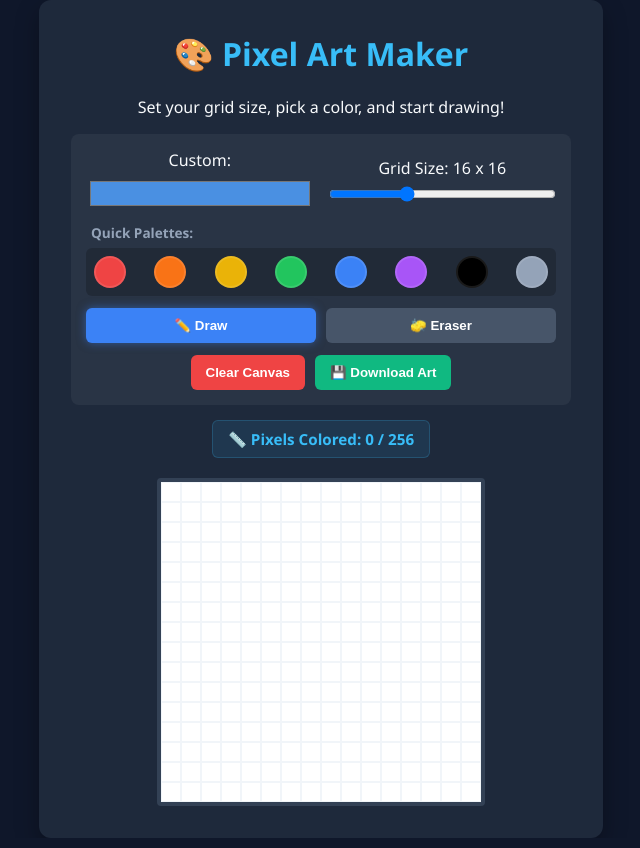
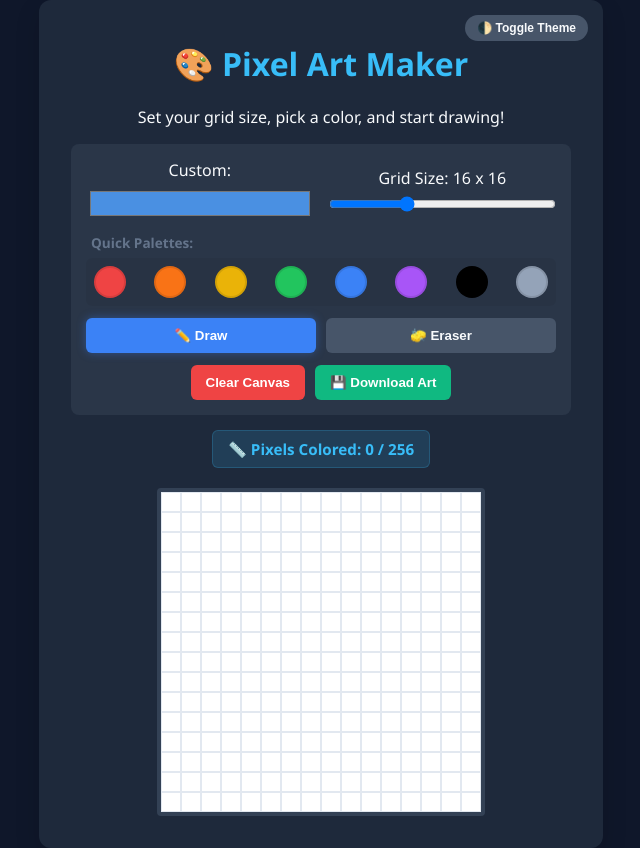
Before and after one commit to snehavish595/pixel-art-maker, a plain HTML site: page index.html in a window 1280 px wide. Shown: the whole page, without its empty margins (319-959 px from the left). Drawn offline with Linux system fonts and the light colour scheme.

Commit message:
feat: implement light and dark theme switcher toggle

```diff
--- a/index.html
+++ b/index.html
@@ -9,6 +9,8 @@
 <body>
 
     <div class="container">
+        <button id="themeToggleBtn" class="theme-btn">🌓 Toggle Theme</button>
+
         <h1>🎨 Pixel Art Maker</h1>
         <p>Set your grid size, pick a color, and start drawing!</p>
 
--- a/script.js
+++ b/script.js
@@ -8,9 +8,10 @@ const coloredCountDisplay = document.getElementById('coloredCount');
 const totalCountDisplay = document.getElementById('totalCount');
 const drawModeBtn = document.getElementById('drawModeBtn');
 const eraseModeBtn = document.getElementById('eraseModeBtn');
+const swatches = document.querySelectorAll('.swatch');
 
-// NEW: Swatches Selection
-const swatches = document.querySelectorAll('.swatch');
+// NEW: Theme Selector Element
+const themeToggleBtn = document.getElementById('themeToggleBtn');
 
 let isDrawing = false;
 let currentMode = 'draw';
@@ -59,13 +60,14 @@ window.addEventListener('mouseup', () => {
     isDrawing = false;
 });
 
-// NEW: Quick-Click Palette Event Handlers
+// NEW: Light/Dark Theme Switching Logic
+themeToggleBtn.addEventListener('click', () => {
+    document.body.classList.toggle('light-theme');
+});
+
 swatches.forEach(swatch => {
     swatch.addEventListener('click', () => {
-        // Assign the color value from custom HTML attribute to our primary color element
         colorPicker.value = swatch.getAttribute('data-color');
-
-        // Auto-switch back into drawing mode for seamless user interaction
         currentMode = 'draw';
         drawModeBtn.classList.add('active');
         eraseModeBtn.classList.remove('active');
--- a/style.css
+++ b/style.css
@@ -1,4 +1,5 @@
 :root {
+    /* Default Dark Theme Variable States */
     --bg-color: #0f172a;
     --card-color: #1e293b;
     --text-color: #f8fafc;
@@ -11,6 +12,15 @@
     --tool-active: #3b82f6;
 }
 
+/* NEW: Light Theme Variable Swaps */
+.light-theme {
+    --bg-color: #f1f5f9;
+    --card-color: #ffffff;
+    --text-color: #1e293b;
+    --accent-color: #0284c7;
+    --tool-color: #cbd5e1;
+}
+
 body {
     margin: 0;
     font-family: 'Segoe UI', Tahoma, Geneva, Verdana, sans-serif;
@@ -20,20 +30,35 @@ body {
     justify-content: center;
     align-items: center;
     min-height: 100vh;
+    transition: background-color 0.3s ease, color 0.3s ease;
 }
 
 .container {
     background-color: var(--card-color);
     padding: 2rem;
     border-radius: 12px;
-    box-shadow: 0 10px 25px rgba(0, 0, 0, 0.3);
+    box-shadow: 0 10px 25px rgba(0, 0, 0, 0.15);
     text-align: center;
     max-width: 500px;
     width: 100%;
+    position: relative;
+    transition: background-color 0.3s ease;
+}
+
+/* NEW: Theme Button Layout */
+.theme-btn {
+    position: absolute;
+    top: 15px;
+    right: 15px;
+    background-color: var(--tool-color);
+    color: var(--text-color);
+    padding: 6px 12px;
+    font-size: 0.75rem;
+    border-radius: 20px;
 }
 
 h1 {
-    margin-top: 0;
+    margin-top: 10px;
     color: var(--accent-color);
 }
 
@@ -43,7 +68,7 @@ h1 {
     align-items: center;
     gap: 12px;
     margin-bottom: 15px;
-    background: rgba(255, 255, 255, 0.05);
+    background: rgba(148, 163, 184, 0.1);
     padding: 15px;
     border-radius: 8px;
 }
@@ -63,7 +88,6 @@ h1 {
     flex: 1;
 }
 
-/* NEW: Preset Color Swatches Styles */
 .palette-container {
     width: 100%;
     text-align: left;
@@ -74,7 +98,7 @@ h1 {
 
 .palette-container label {
     font-size: 0.85rem;
-    color: #94a3b8;
+    color: #64748b;
     font-weight: 600;
     padding-left: 5px;
 }
@@ -84,7 +108,7 @@ h1 {
     gap: 8px;
     justify-content: space-between;
     width: 100%;
-    background: rgba(0, 0, 0, 0.2);
+    background: rgba(0, 0, 0, 0.05);
     padding: 8px;
     border-radius: 6px;
     box-sizing: border-box;
@@ -96,12 +120,12 @@ h1 {
     border-radius: 50%;
     cursor: pointer;
     transition: transform 0.15s;
-    border: 2px solid rgba(255, 255, 255, 0.1);
+    border: 2px solid rgba(0, 0, 0, 0.1);
 }
 
 .swatch:hover {
     transform: scale(1.15);
-    border-color: #ffffff;
+    border-color: var(--text-color);
 }
 
 .tool-group {
@@ -113,12 +137,14 @@ h1 {
 
 .tool-btn {
     background-color: var(--tool-color);
+    color: var(--text-color);
     flex: 1;
 }
 
 .tool-btn.active {
     background-color: var(--tool-active);
-    box-shadow: 0 0 10px rgba(59, 130, 246, 0.5);
+    color: white;
+    box-shadow: 0 0 10px rgba(59, 130, 246, 0.4);
 }
 
 .button-group {
@@ -172,7 +198,7 @@ button:active {
 }
 
 .stats-counter {
-    background-color: rgba(56, 189, 248, 0.1);
+    background-color: rgba(56, 189, 248, 0.15);
     border: 1px solid rgba(56, 189, 248, 0.2);
     color: var(--accent-color);
     padding: 8px 15px;
@@ -194,7 +220,7 @@ button:active {
 }
 
 .pixel {
-    border: 1px solid #f1f5f9;
+    border: 1px solid #e2e8f0;
     box-sizing: border-box;
     cursor: crosshair;
     user-select: none;
```
